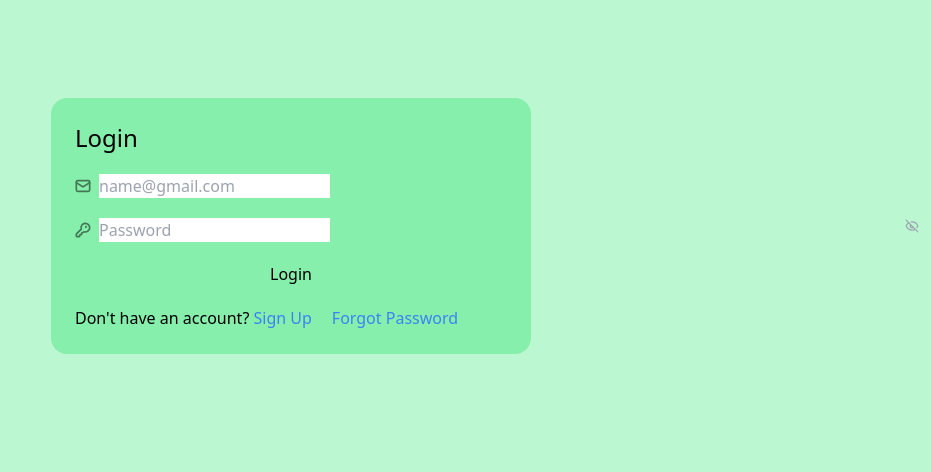
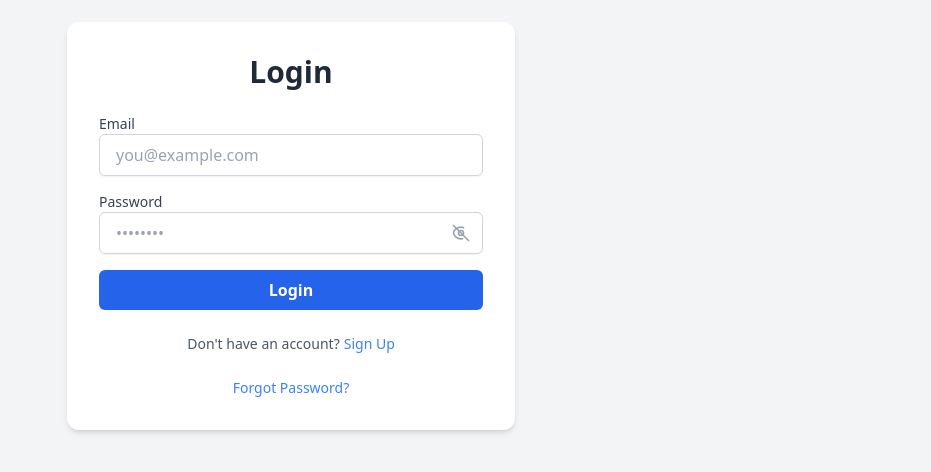
Before and after one commit to DennyBarot/chat-app, a React (Vite) app in the folder client/: page /login in a window 1280 px wide. Shown: the part 174-646 px from the top of the page, without its empty margins (349-1280 px from the left). Built offline with nearby package versions, Linux system fonts and the light colour scheme; no server answers.

Commit message:
login design

```diff
--- a/client/src/pages/authentication/Login.jsx
+++ b/client/src/pages/authentication/Login.jsx
@@ -5,29 +5,18 @@ import { useDispatch, useSelector } from 'react-redux';
 import { loginUserThunk } from '../../store/slice/user/user.thunk';
 
 const Login = () => {
-
    const navigate = useNavigate();
    const dispatch = useDispatch();
    const { isAuthenticated } = useSelector((state) => state.userReducer);
 
-   const [loginData, setLoginData] = useState({
-      email: '',
-      password: ''
-   });
+   const [loginData, setLoginData] = useState({ email: '', password: '' });
+   const [isPasswordVisible, setIsPasswordVisible] = useState(false);
 
    useEffect(() => {
-      // Redirect authenticated users away from login page
       if (isAuthenticated) {
          navigate("/", { replace: true });
       }
    }, [isAuthenticated, navigate]);
-
-
-   const [isPasswordVisible, setIsPasswordVisible] = useState(false);
-
-   const togglePasswordVisibility = () => {
-      setIsPasswordVisible(prev => !prev);
-   };
 
    const handleInputChange = (e) => {
       setLoginData((prev) => ({
@@ -46,52 +35,83 @@ const Login = () => {
             toast.error(response?.payload || "Login failed");
          }
       } catch (error) {
-         console.error("Login error:", error);
          toast.error(error?.message || "Login failed");
       }
-   }
+   };
+
+   const togglePasswordVisibility = () => {
+      setIsPasswordVisible((prev) => !prev);
+   };
 
    return (
-      <div className='flex justify-center place-items-center p-6 h-screen bg-green-200'>
-         <div className='max-w-[30rem] w-full flex flex-col fplace-item-center gap-5 bg-green-300 p-6 rounded-2xl'>
-            <h2 className="text-2xl ">Login </h2>
-            <label className="input validator input-bordered flex items-center gap-2 w-full ">
-               <svg className="h-[1em] opacity-50" xmlns="http://www.w3.org/2000/svg" viewBox="0 0 24 24">
-                  <g strokeLinejoin="round" strokeLinecap="round" strokeWidth="2.5" fill="none" stroke="currentColor">
-                     <rect width="20" height="16" x="2" y="4" rx="2"></rect>
-                     <path d="m22 7-8.97 5.7a1.94 1.94 0 0 1-2.06 0L2 7"></path>
-                  </g>
-               </svg>
-               <input type="email" placeholder="name@gmail.com" name='email' onChange={handleInputChange} />
-            </label>
+      <div className="min-h-screen flex items-center justify-center bg-gray-100 px-4">
+         <div className="w-full max-w-md bg-white p-8 rounded-xl shadow-md space-y-6">
+            <h2 className="text-3xl font-semibold text-center text-gray-800">Login</h2>
 
-            <label className="input validator input-bordered flex items-center gap-2 w-full">
-               <svg className="h-[1em] opacity-50" xmlns="http://www.w3.org/2000/svg" viewBox="0 0 24 24">
-                  <g strokeLinejoin="round" strokeLinecap="round" strokeWidth="2.5" fill="none" stroke="currentColor">
-                     <path d="M2.586 17.414A2 2 0 0 0 2 18.828V21a1 1 0 0 0 1 1h3a1 1 0 0 0 1-1v-1a1 1 0 0 1 1-1h1a1 1 0 0 0 1-1v-1a1 1 0 0 1 1-1h.172a2 2 0 0 0 1.414-.586l.814-.814a6.5 6.5 0 1 0-4-4z"></path>
-                     <circle cx="16.5" cy="7.5" r=".5" fill="currentColor"></circle>
-                  </g>
-               </svg>
-               <button type="button" onClick={togglePasswordVisibility} className="absolute inset-y-0 end-0 flex items-center z-20 px-3 cursor-pointer text-gray-400 rounded-e-md focus:outline-hidden focus:text-blue-600 dark:text-neutral-600 dark:focus:text-blue-500">
-                  <svg className="shrink-0 size-3.5" width="24" height="24" viewBox="0 0 24 24" fill="none" stroke="currentColor" strokeWidth="2" strokeLinecap="round" strokeLinejoin="round">
-                     <path className={isPasswordVisible ? "hidden" : "hs-password-active:hidden"} d="M9.88 9.88a3 3 0 1 0 4.24 4.24"></path>
-                     <path className={isPasswordVisible ? "hidden" : "hs-password-active:hidden"} d="M10.73 5.08A10.43 10.43 0 0 1 12 5c7 0 10 7 10 7a13.16 13.16 0 0 1-1.67 2.68"></path>
-                     <path className={isPasswordVisible ? "hidden" : "hs-password-active:hidden"} d="M6.61 6.61A13.526 13.526 0 0 0 2 12s3 7 10 7a9.74 9.74 0 0 0 5.39-1.61"></path>
-                     <line className={isPasswordVisible ? "hidden" : "hs-password-active:hidden"} x1="2" x2="22" y1="2" y2="22"></line>
-                     <path className={isPasswordVisible ? "hs-password-active:block" : "hidden"} d="M2 12s3-7 10-7 10 7 10 7-3 7-10 7-10-7-10-7Z"></path>
-                     <circle className={isPasswordVisible ? "hs-password-active:block" : "hidden"} cx="12" cy="12" r="3"></circle>
-                  </svg>
+            <div className="space-y-4">
+               <div>
+                  <label className="block text-sm font-medium text-gray-700">Email</label>
+                  <div className="relative">
+                     <input
+                        type="email"
+                        name="email"
+                        placeholder="you@example.com"
+                        onChange={handleInputChange}
+                        className="w-full px-4 py-2 border border-gray-300 rounded-md shadow-sm focus:ring-2 focus:ring-blue-500 focus:outline-none"
+                     />
+                  </div>
+               </div>
+
+               <div>
+                  <label className="block text-sm font-medium text-gray-700">Password</label>
+                  <div className="relative">
+                     <input
+                        type={isPasswordVisible ? "text" : "password"}
+                        name="password"
+                        placeholder="••••••••"
+                        onChange={handleInputChange}
+                        className="w-full px-4 py-2 border border-gray-300 rounded-md shadow-sm focus:ring-2 focus:ring-blue-500 focus:outline-none"
+                     />
+                     <button
+                        type="button"
+                        onClick={togglePasswordVisibility}
+                        className="absolute inset-y-0 right-3 flex items-center text-gray-400 hover:text-gray-600"
+                     >
+                        {isPasswordVisible ? (
+                           <svg xmlns="http://www.w3.org/2000/svg" className="w-5 h-5" fill="none" viewBox="0 0 24 24" stroke="currentColor">
+                              <path strokeLinecap="round" strokeLinejoin="round" strokeWidth={2} d="M15 12a3 3 0 11-6 0 3 3 0 016 0z" />
+                              <path strokeLinecap="round" strokeLinejoin="round" strokeWidth={2} d="M2.458 12C3.732 7.943 7.523 5 12 5c4.478 0 8.268 2.943 9.542 7-1.274 4.057-5.064 7-9.542 7-4.477 0-8.268-2.943-9.542-7z" />
+                           </svg>
+                        ) : (
+                           <svg xmlns="http://www.w3.org/2000/svg" className="w-5 h-5" fill="none" viewBox="0 0 24 24" stroke="currentColor">
+                              <path strokeLinecap="round" strokeLinejoin="round" strokeWidth={2} d="M13.875 18.825A10.05 10.05 0 0112 19c-5 0-9-4-9-7s4-7 9-7c1.054 0 2.065.18 3 .508M15 12a3 3 0 11-6 0 3 3 0 016 0z" />
+                              <path strokeLinecap="round" strokeLinejoin="round" strokeWidth={2} d="M3 3l18 18" />
+                           </svg>
+                        )}
+                     </button>
+                  </div>
+               </div>
+
+               <button
+                  onClick={handleLogin}
+                  className="w-full py-2 px-4 bg-blue-600 hover:bg-blue-700 text-white font-semibold rounded-md transition duration-200"
+               >
+                  Login
                </button>
-               <input type={isPasswordVisible ? "text" : "password"} name='password' required placeholder="Password" onChange={handleInputChange} />
-            </label>
+            </div>
 
+            <div className="text-sm text-center text-gray-600">
+               Don't have an account?
+               <Link to="/signup" className="text-blue-500 hover:underline ml-1">
+                  Sign Up
+               </Link>
+            </div>
 
-            <button onClick={handleLogin} className="btn btn-dash btn-success" >Login</button>
-
-            <p>
-               Don't have an account?<Link to="/signup" className='text-blue-500'> Sign Up</Link>
-               <Link to="/forgot-password" className='text-blue-500 ml-5'>Forgot Password </Link>
-            </p>
+            <div className="text-sm text-center">
+               <Link to="/forgot-password" className="text-blue-500 hover:underline">
+                  Forgot Password?
+               </Link>
+            </div>
          </div>
       </div>
    );
```
